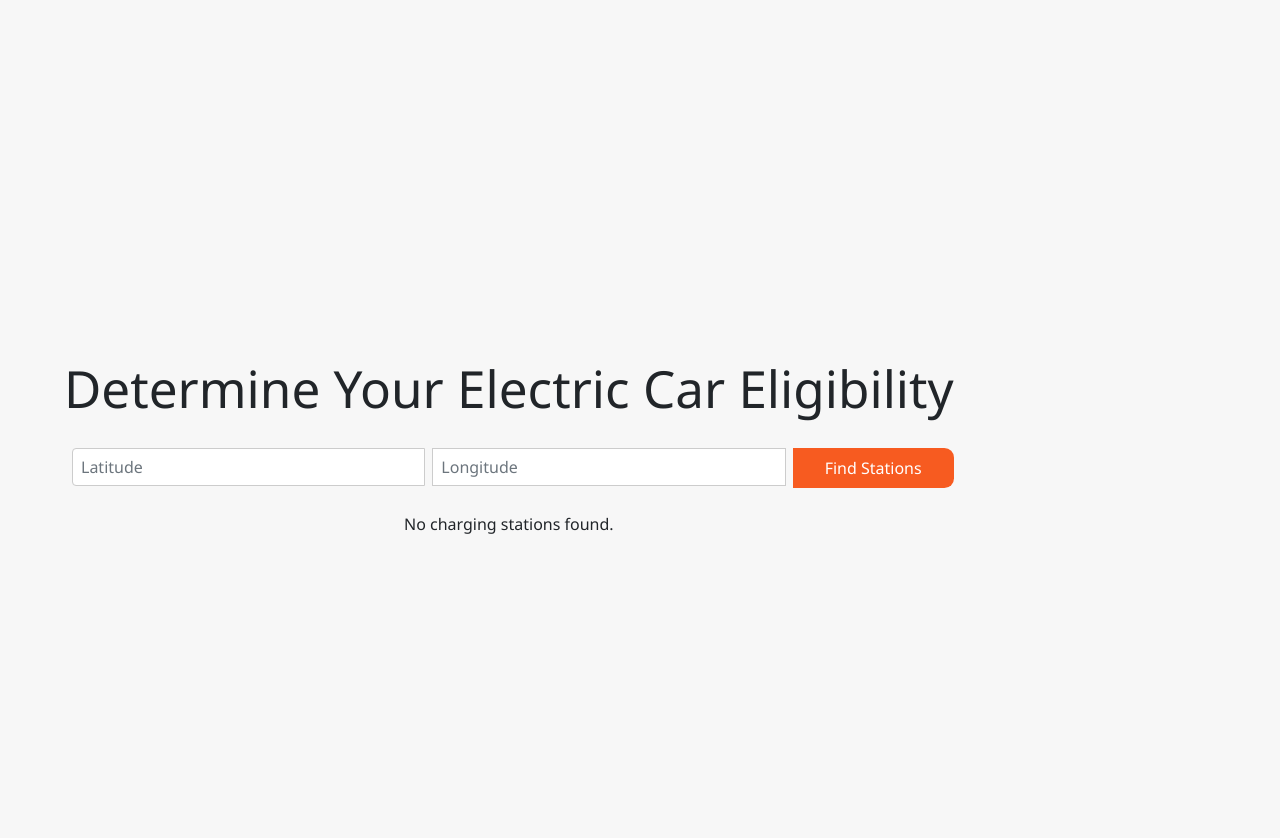
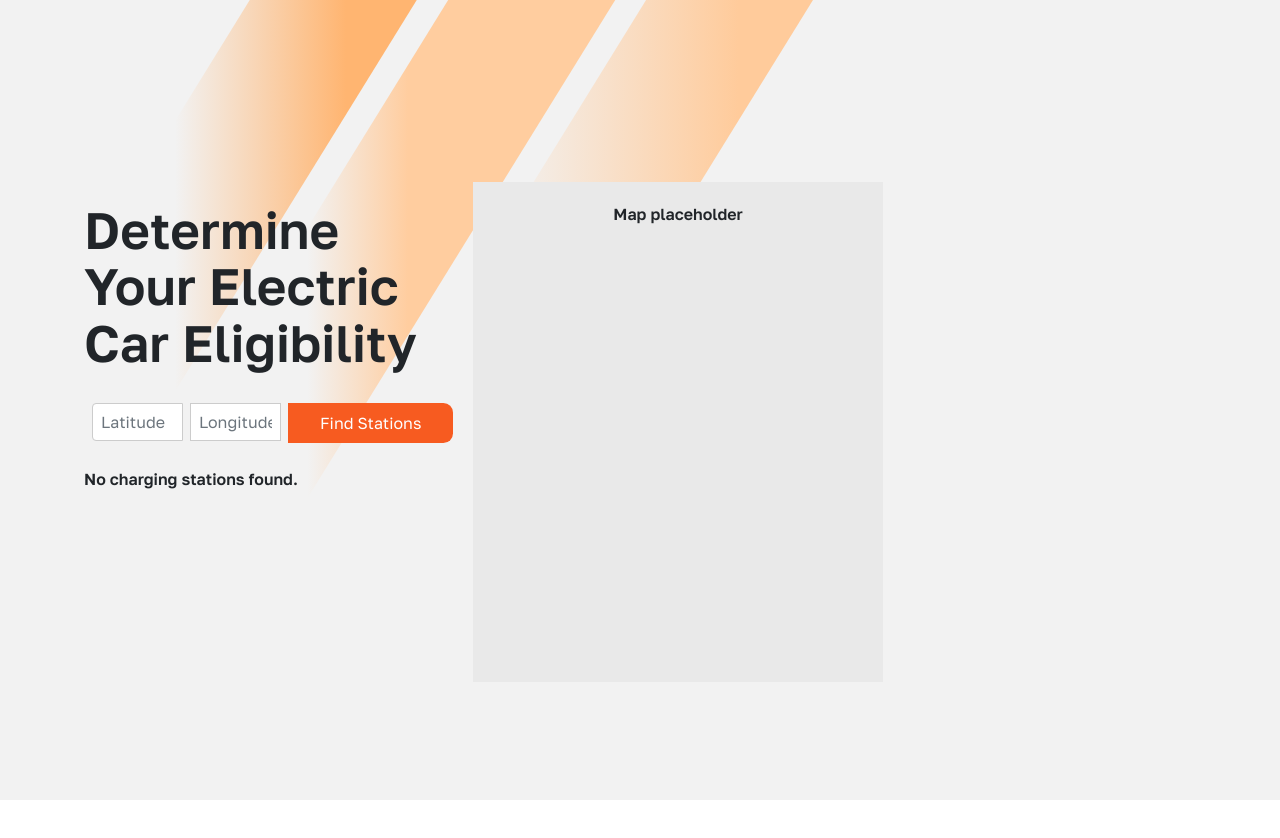
Before and after one commit to CarbonCopyRepo/frontend, a React (Vite) app: page / in a window 1280 px wide. Shown: the top 838 px of the page. After the commit the page ends 800 px from the top, so only its background shows below. Built offline with nearby package versions, Linux system fonts and the light colour scheme.

Commit message:
frontend details added and map placeholder

```diff
--- a/index.html
+++ b/index.html
@@ -6,14 +6,16 @@
     <title>EVI Hub</title>
     <link rel="icon" href="images\favicon.svg" />
     <link rel="stylesheet" href="https://stackpath.bootstrapcdn.com/bootstrap/4.5.2/css/bootstrap.min.css"> <!--include bootstrap-->
+    <link rel="preconnect" href="https://fonts.googleapis.com">
+    <link rel="preconnect" href="https://fonts.gstatic.com" crossorigin>
+    <link href="https://fonts.googleapis.com/css2?family=Golos+Text:wght@400..900&display=swap" rel="stylesheet">
   </head>
 
-  <body>
-
+  <body id = "full-page" >
     <main>
-      <div id="root"></div>
-      <script type="module" src="/src/main.tsx"> </script>
-  </main>
+        <section id="root"></section>
+        <script type="module" src = "/src/main.tsx" > </script>
+    </main>
   </body>
 
 </html>
--- a/src/App.css
+++ b/src/App.css
@@ -2,19 +2,24 @@
 html, body, #root {
   margin: 0;
   padding: 0;
-  font-family: 'Segoe UI', Tahoma, Geneva, Verdana, sans-serif;
-  background-color: #f7f7f7; /* Light grey background */
+  font-family: "Golos Text", sans-serif;
+  font-weight: 550;
+
+}
+
+.mb-4 span {
+  display: block; /* Make "To Me" appear on a new line */
+}
+
+#full-page {
+  background-image: url("images/background.svg"); /* Replace 'your-image-url.jpg' with the URL of your image */
+  background-size: cover; /* Cover the entire background */
+  background-repeat: no-repeat; /* Do not repeat the background image */
+
 }
 
 /* Full page container */
-.container {
-  display: flex;
-  flex-direction: column;
-  min-height: 100vh; /* Full height of viewport */
-  justify-content: center; /* Center content vertically */
-  align-items: center; /* Center content horizontally */
-  padding: 1rem;
-}
+
 
 /* Style the header */
 header {
@@ -100,3 +105,20 @@ button[type='submit']:hover {
     padding: 0.5rem 2rem; /* Larger button padding */
   }
 }
+
+.map {
+  width: 50%;
+  float: right;
+  padding: 20px;
+  box-sizing: border-box;
+  height: 500px; /* Adjust as needed */
+  background-color: #e9e9e9;
+  text-align: center;
+}
+
+.userLocationInputSection {
+  width: 50%;
+  float: left;
+  padding: 20px;
+  box-sizing: border-box;
+}
--- a/src/App.tsx
+++ b/src/App.tsx
@@ -94,10 +94,9 @@ function App() {
 
   return (
 
-
     <div className="container my-5">
-
-      <h1 className="mb-4">Determine Your Electric Car Eligibility</h1>
+      <section className = "userLocationInputSection">
+        <h1 className="mb-4">Determine Your Electric <span>Car Eligibility</span></h1>
         <form onSubmit={handleSubmit} className="input-group mb-3">
           <input
             type="text"
@@ -137,7 +136,14 @@ function App() {
             <p>No charging stations found.</p>
           )}
         </div>
+      </section>
+
+      <section className ="map">
+      <p>Map placeholder</p>
+      </section>
     </div>
+
+
   );
 }
 
```
Also changed, not shown: images/background.svg (added). Lines whose indentation alone changed are shown as unchanged.
